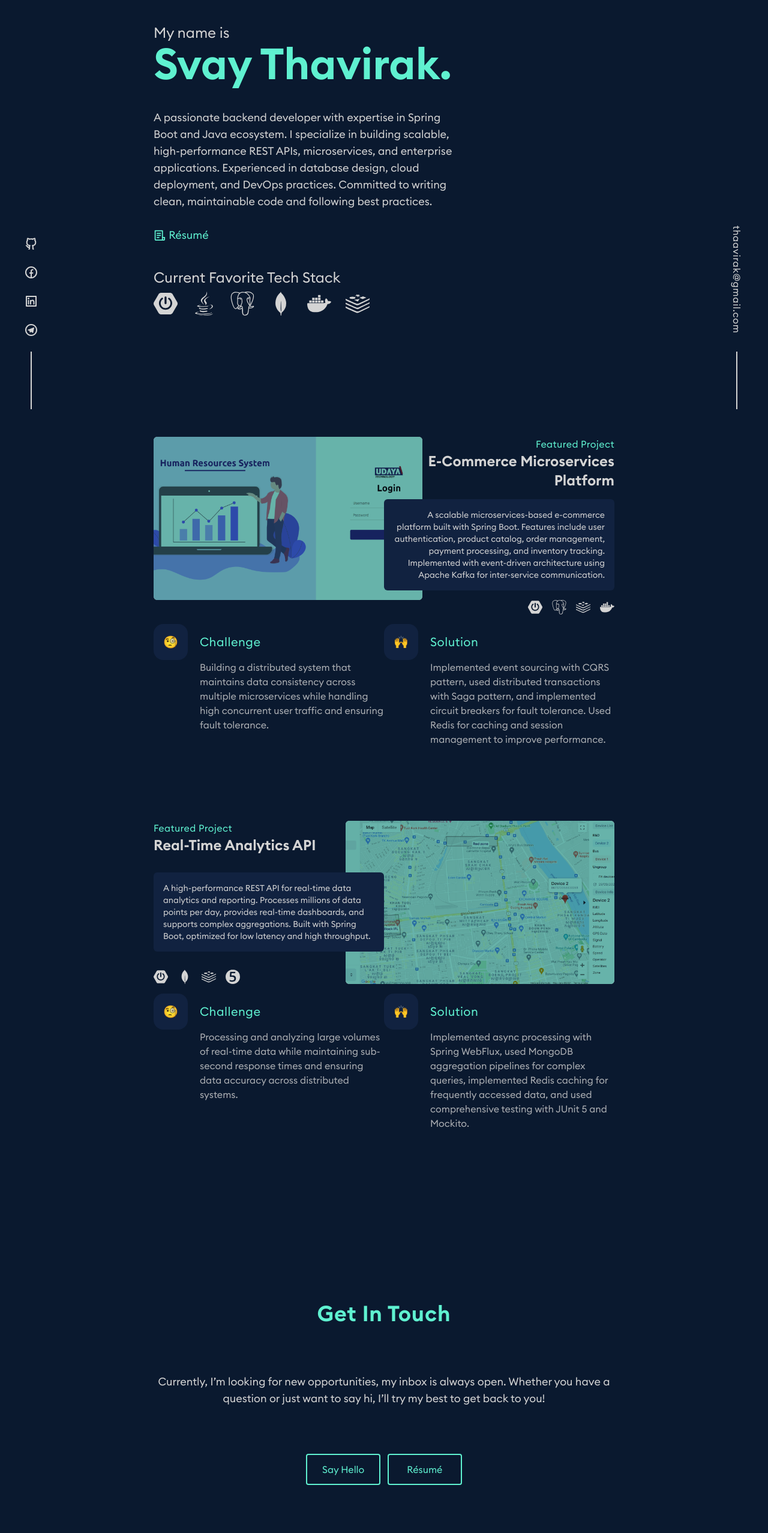
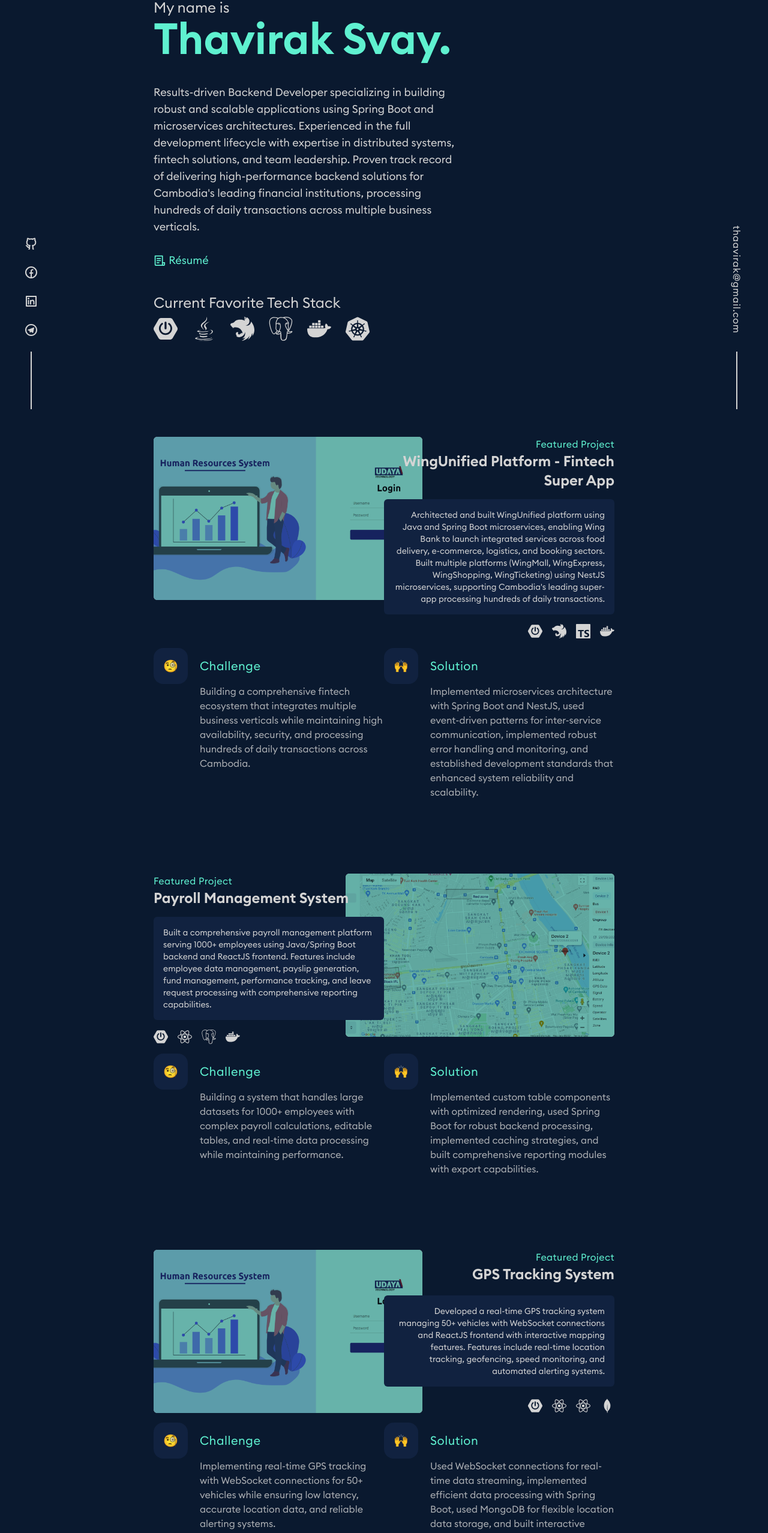
Before and after one commit to thavirak-svay/portfolio, a Next.js app: page / in a window 1280 px wide. Shown: the part 118-2673 px from the top of the page at 60% size. Built offline with nearby package versions, Linux system fonts and the light colour scheme.

Commit message:
Update portfolio with detailed professional experience and tech skills
Co-authored-by: 23300430 <23300430@ibsu.edu.ge>

```diff
--- a/components/Seo.jsx
+++ b/components/Seo.jsx
@@ -4,8 +4,8 @@ import { useRouter } from "next/router";
 export default function Seo(props) {
 	const router = useRouter();
 	const meta = {
-		title: "Svay Thavirak | Backend Developer",
-		description: "Backend developer specializing in Spring Boot, Java, and microservices. Building scalable, high-performance APIs and enterprise applications.",
+		title: "Thavirak Svay | Backend Developer",
+		description: "Results-driven Backend Developer specializing in Spring Boot, microservices, and fintech solutions. Experienced in building scalable applications for Cambodia's leading financial institutions.",
 		image: "https://thaavirak.vercel.app/favicon.ico",
 		type: "website",
 		robots: "follow, index",
@@ -21,7 +21,7 @@ export default function Seo(props) {
 			<link rel="canonical" href={`https://thaavirak.vercel.app${router.asPath}`} />
 			{/* Open Graph */}
 			<meta property="og:type" content={meta.type} />
-			<meta property="og:site_name" content="Svay Thavirak - Backend Developer" />
+			<meta property="og:site_name" content="Thavirak Svay - Backend Developer" />
 			<meta property="og:description" content={meta.description} />
 			<meta property="og:title" content={meta.title} />
 			<meta name="image" property="og:image" content={meta.image} />
@@ -35,7 +35,7 @@ export default function Seo(props) {
 				<>
 					<meta property="article:published_time" content={meta.date} />
 					<meta name="publish_date" property="og:publish_date" content={meta.date} />
-					<meta name="author" property="article:author" content="Svay Thavirak" />
+					<meta name="author" property="article:author" content="Thavirak Svay" />
 				</>
 			)}
 		</Head>
--- a/data/index.js
+++ b/data/index.js
@@ -16,6 +16,18 @@ import {
   SiNodedotjs,
   SiReact,
   SiTailwindcss,
+  SiNestjs,
+  SiTypescript,
+  SiJavascript,
+  SiGolang,
+  SiNextdotjs,
+  SiNuxtdotjs,
+  SiVuedotjs,
+  SiMysql,
+  SiFirebase,
+  SiGraphql,
+  SiAws,
+  SiGit,
 } from 'react-icons/si';
 import {
   RiGithubLine,
@@ -73,15 +85,16 @@ export const greeting = [
   () => 'My name is',
   () => (
     <>
-      <CustomLink name="Svay Thavirak." />
+      <CustomLink name="Thavirak Svay." />
     </>
   ),
   () => (
     <>
       <p>
-        A passionate backend developer with expertise in Spring Boot and Java ecosystem. I specialize in building scalable,
-        high-performance REST APIs, microservices, and enterprise applications. Experienced in database design,
-        cloud deployment, and DevOps practices. Committed to writing clean, maintainable code and following best practices.
+        Results-driven Backend Developer specializing in building robust and scalable applications using Spring Boot and microservices architectures.
+        Experienced in the full development lifecycle with expertise in distributed systems, fintech solutions, and team leadership.
+        Proven track record of delivering high-performance backend solutions for Cambodia's leading financial institutions,
+        processing hundreds of daily transactions across multiple business verticals.
       </p>
       <br />
       <div className="flex items-center">
@@ -131,6 +144,15 @@ export const favoriteTechStacks = {
     ),
     () => <SiJava className="w-full h-full" />,
   ],
+  nestjs: [
+    () => (
+      <p>
+        <CustomLink href="https://nestjs.com" name="NestJS" />, powerful Node.js framework for building scalable server-side applications.
+        I use it for microservices architecture with TypeScript, providing excellent structure and maintainability.
+      </p>
+    ),
+    () => <SiNestjs className="w-full h-full" />,
+  ],
   postgresql: [
     () => (
       <p>
@@ -139,15 +161,6 @@ export const favoriteTechStacks = {
       </p>
     ),
     () => <SiPostgresql className="w-full h-full" />,
-  ],
-  mongodb: [
-    () => (
-      <p>
-        <CustomLink href="https://www.mongodb.com" name="MongoDB" />, excellent for document-based data storage and
-        when I need flexible schema design for rapid development and scaling.
-      </p>
-    ),
-    () => <SiMongodb className="w-full h-full" />,
   ],
   docker: [
     () => (
@@ -158,22 +171,22 @@ export const favoriteTechStacks = {
     ),
     () => <SiDocker className="w-full h-full" />,
   ],
-  redis: [
+  kubernetes: [
     () => (
       <p>
-        <CustomLink href="https://redis.io" name="Redis" />, perfect for caching, session management, and as an
-        in-memory data store to improve application performance and reduce database load.
+        <CustomLink href="https://kubernetes.io" name="Kubernetes" />, for orchestrating containerized applications
+        and managing microservices at scale with automated deployment, scaling, and operations.
       </p>
     ),
-    () => <SiRedis className="w-full h-full" />,
+    () => <SiKubernetes className="w-full h-full" />,
   ],
 };
 
 export const projects = [
   {
-    title: 'E-Commerce Microservices Platform',
+    title: 'WingUnified Platform - Fintech Super App',
     description:
-      'A scalable microservices-based e-commerce platform built with Spring Boot. Features include user authentication, product catalog, order management, payment processing, and inventory tracking. Implemented with event-driven architecture using Apache Kafka for inter-service communication.',
+      'Architected and built WingUnified platform using Java and Spring Boot microservices, enabling Wing Bank to launch integrated services across food delivery, e-commerce, logistics, and booking sectors. Built multiple platforms (WingMall, WingExpress, WingShopping, WingTicketing) using NestJS microservices, supporting Cambodia\'s leading super-app processing hundreds of daily transactions.',
     imageSrc: require('@/public/a.png'),
     tectStacks: [
       {
@@ -181,12 +194,12 @@ export const projects = [
         icon: <SiSpringboot className="w-full h-full" />,
       },
       {
-        name: 'PostgreSQL',
-        icon: <SiPostgresql className="w-full h-full" />,
+        name: 'NestJS',
+        icon: <SiNestjs className="w-full h-full" />,
       },
       {
-        name: 'Redis',
-        icon: <SiRedis className="w-full h-full" />,
+        name: 'TypeScript',
+        icon: <SiTypescript className="w-full h-full" />,
       },
       {
         name: 'Docker',
@@ -194,14 +207,14 @@ export const projects = [
       },
     ],
     challenge:
-      'Building a distributed system that maintains data consistency across multiple microservices while handling high concurrent user traffic and ensuring fault tolerance.',
+      'Building a comprehensive fintech ecosystem that integrates multiple business verticals while maintaining high availability, security, and processing hundreds of daily transactions across Cambodia.',
     solution:
-      'Implemented event sourcing with CQRS pattern, used distributed transactions with Saga pattern, and implemented circuit breakers for fault tolerance. Used Redis for caching and session management to improve performance.',
+      'Implemented microservices architecture with Spring Boot and NestJS, used event-driven patterns for inter-service communication, implemented robust error handling and monitoring, and established development standards that enhanced system reliability and scalability.',
   },
   {
-    title: 'Real-Time Analytics API',
+    title: 'Payroll Management System',
     description:
-      'A high-performance REST API for real-time data analytics and reporting. Processes millions of data points per day, provides real-time dashboards, and supports complex aggregations. Built with Spring Boot, optimized for low latency and high throughput.',
+      'Built a comprehensive payroll management platform serving 1000+ employees using Java/Spring Boot backend and ReactJS frontend. Features include employee data management, payslip generation, fund management, performance tracking, and leave request processing with comprehensive reporting capabilities.',
     imageSrc: require('@/public/b.png'),
     tectStacks: [
       {
@@ -209,21 +222,49 @@ export const projects = [
         icon: <SiSpringboot className="w-full h-full" />,
       },
       {
+        name: 'ReactJS',
+        icon: <SiReact className="w-full h-full" />,
+      },
+      {
+        name: 'PostgreSQL',
+        icon: <SiPostgresql className="w-full h-full" />,
+      },
+      {
+        name: 'Docker',
+        icon: <SiDocker className="w-full h-full" />,
+      },
+    ],
+    challenge:
+      'Building a system that handles large datasets for 1000+ employees with complex payroll calculations, editable tables, and real-time data processing while maintaining performance.',
+    solution:
+      'Implemented custom table components with optimized rendering, used Spring Boot for robust backend processing, implemented caching strategies, and built comprehensive reporting modules with export capabilities.',
+  },
+  {
+    title: 'GPS Tracking System',
+    description:
+      'Developed a real-time GPS tracking system managing 50+ vehicles with WebSocket connections and ReactJS frontend with interactive mapping features. Features include real-time location tracking, geofencing, speed monitoring, and automated alerting systems.',
+    imageSrc: require('@/public/a.png'),
+    tectStacks: [
+      {
+        name: 'Spring Boot',
+        icon: <SiSpringboot className="w-full h-full" />,
+      },
+      {
+        name: 'WebSocket',
+        icon: <SiReact className="w-full h-full" />,
+      },
+      {
+        name: 'ReactJS',
+        icon: <SiReact className="w-full h-full" />,
+      },
+      {
         name: 'MongoDB',
         icon: <SiMongodb className="w-full h-full" />,
       },
-      {
-        name: 'Redis',
-        icon: <SiRedis className="w-full h-full" />,
-      },
-      {
-        name: 'JUnit 5',
-        icon: <SiJunit5 className="w-full h-full" />,
-      },
     ],
     challenge:
-      'Processing and analyzing large volumes of real-time data while maintaining sub-second response times and ensuring data accuracy across distributed systems.',
+      'Implementing real-time GPS tracking with WebSocket connections for 50+ vehicles while ensuring low latency, accurate location data, and reliable alerting systems.',
     solution:
-      'Implemented async processing with Spring WebFlux, used MongoDB aggregation pipelines for complex queries, implemented Redis caching for frequently accessed data, and used comprehensive testing with JUnit 5 and Mockito.',
+      'Used WebSocket connections for real-time data streaming, implemented efficient data processing with Spring Boot, used MongoDB for flexible location data storage, and built interactive mapping features with ReactJS.',
   },
 ];
```
Also changed, not shown: 1 other file (tests, documents, lock files or other folders).
